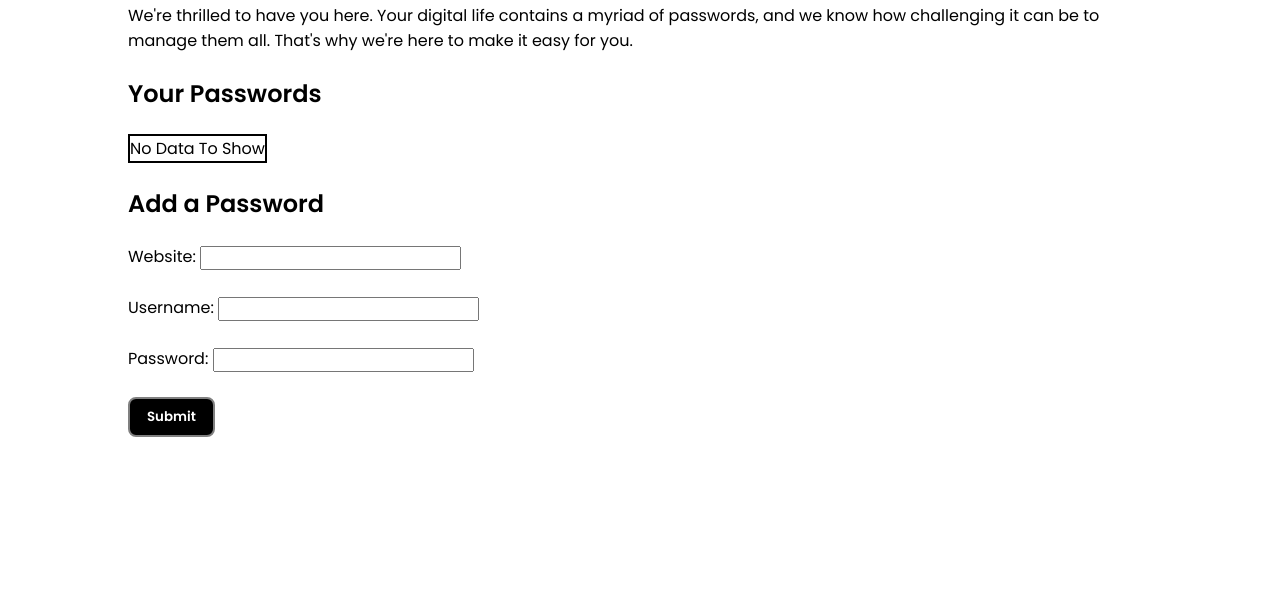
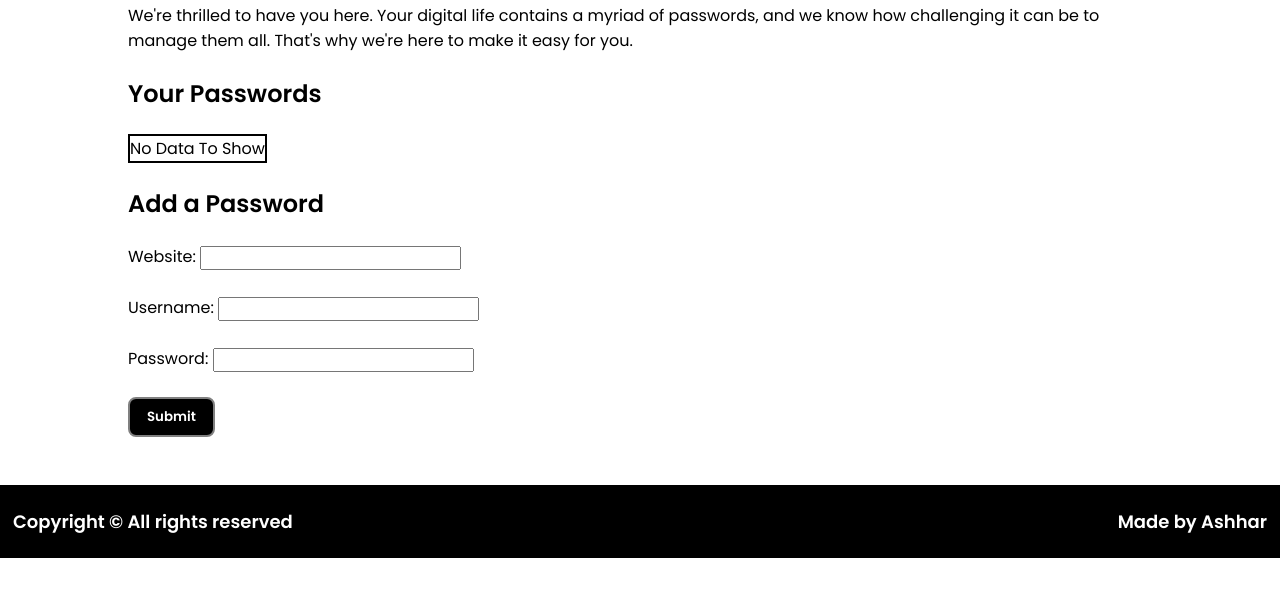
Before and after one commit to ashhar1/Password-Manager, a plain HTML site: page index.html in a window 1280 px wide. Shown: the part 153-750 px from the top of the page. Drawn offline with Linux system fonts and the light colour scheme.

Commit message:
Update index.html

```diff
--- a/index.html
+++ b/index.html
@@ -53,6 +53,11 @@
             <button class="btn" type="submit">Submit</button>
         </form>
     </div>
+    <footer class="end">
+        <h1>Copyright &copy; All rights reserved
+        </h1>
+        <h1>Made by Ashhar</h1>
+    </footer>
     <script src="index.js"></script>
 </body>
 
```
